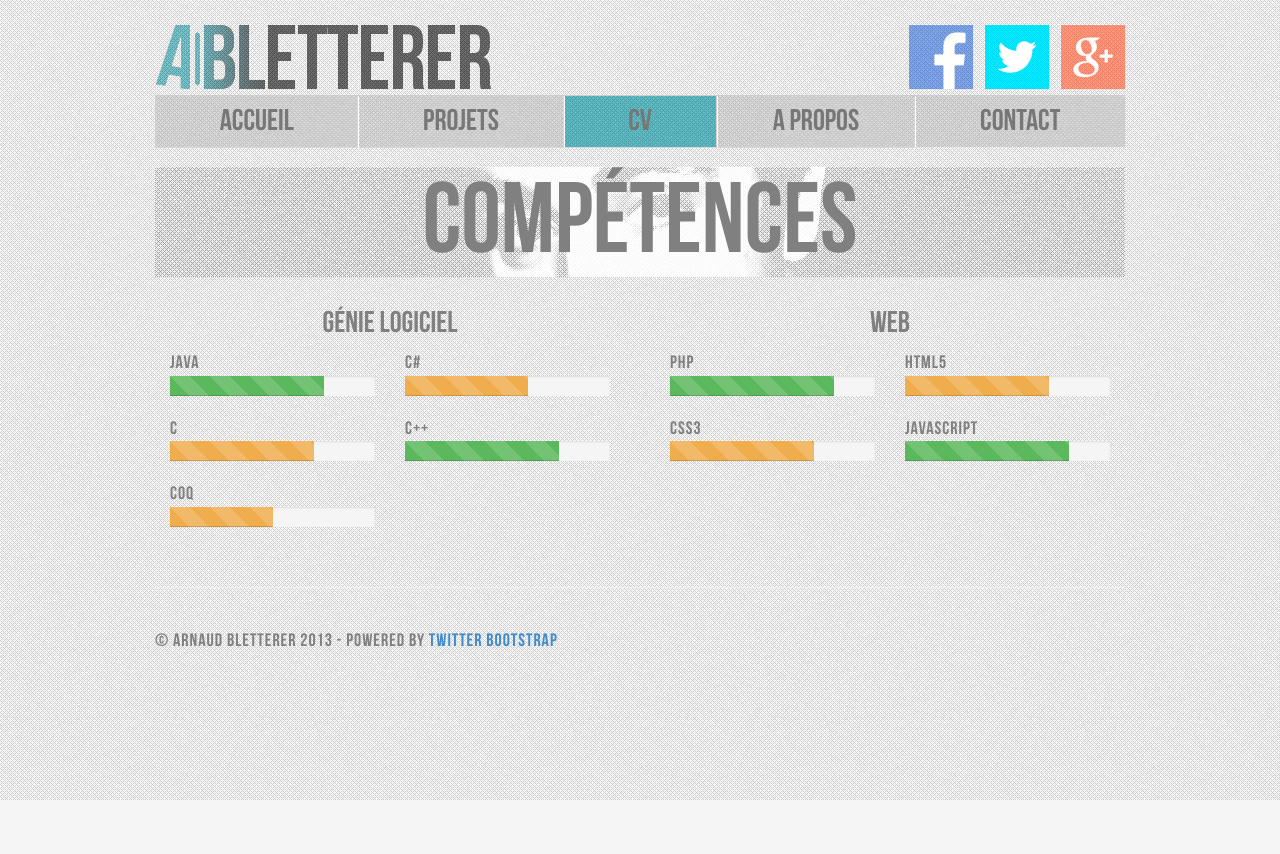
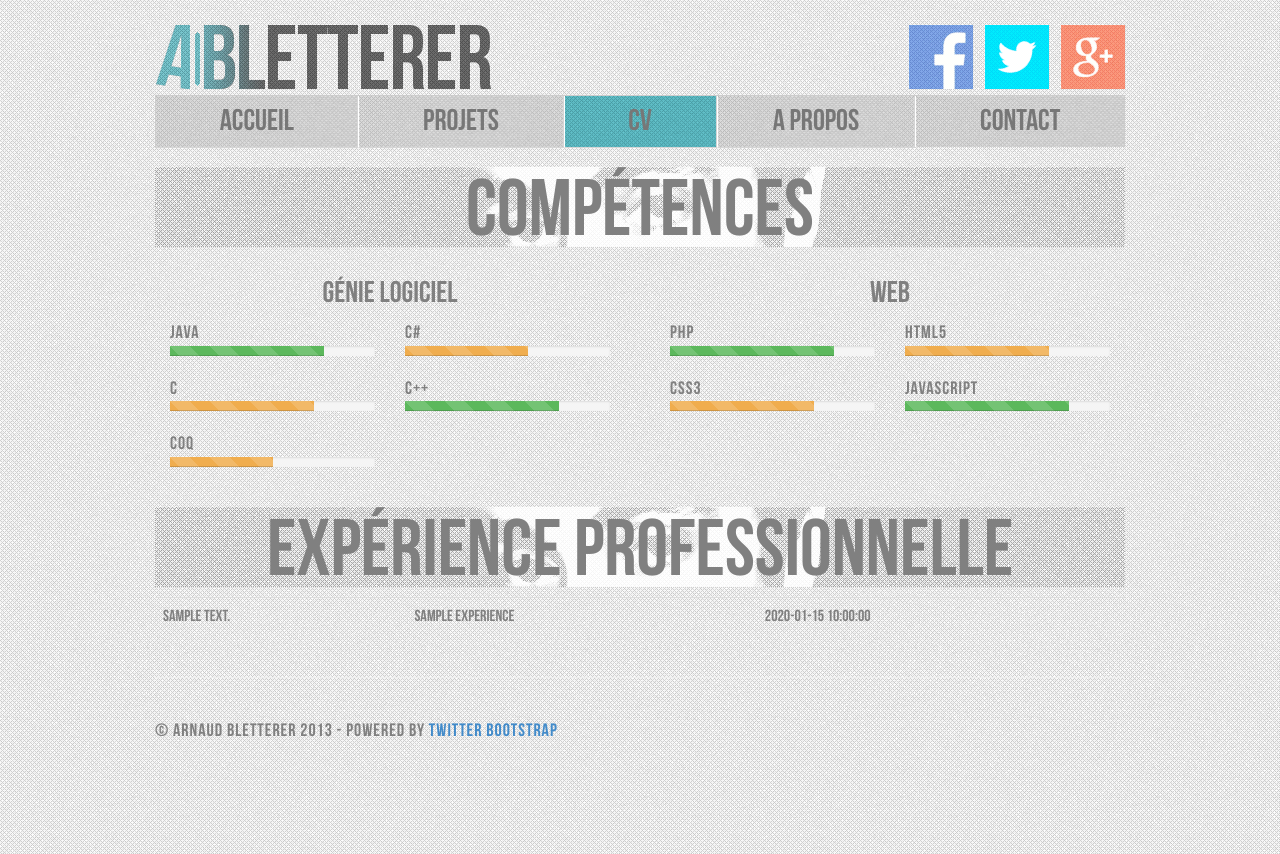
Before and after one commit to abletterer/Portfolio, a PHP site: page /cv.php in a window 1280 px wide. Before the commit the page ends 800 px from the top, so only its background shows below. Run offline with PHP 8.4, Linux system fonts and the light colour scheme; data comes from the database, SQL or seed files in the repository; tables that the repository leaves empty or names only in its code hold one stand-in row (values such as "Sample post"); some libraries are stand-ins or nearby versions.

Commit message:
Modificiations présentation h1

```diff
--- a/css/main.css
+++ b/css/main.css
@@ -122,12 +122,11 @@ body {
     background-image: url('../img/lghtmesh.png');
 }
 
-h1 {
-    font-size: 100px;
+span.title-h1 h1{
+    font-size: 80px;
     text-align:center;
     background-image: url('../img/profil-h1.png');
-    background-repeat:no-repeat;
-    background-position:center;
+    height:80px;
 }
 
 .jumbotron h1 {
--- a/cv.php
+++ b/cv.php
@@ -9,8 +9,11 @@ catch (Exception $e) {
 }
 
 $stmt = $pdo->query("SELECT * FROM competence ORDER BY categorieCompetence");
+$competences = $stmt->fetchAll(PDO::FETCH_ASSOC);
 
-$competences = $stmt->fetchAll(PDO::FETCH_ASSOC);
+$stmt = $pdo->query("SELECT * FROM experience ORDER BY dateDebutExperience");
+$experiences = $stmt->fetchAll(PDO::FETCH_BOTH);
+
 $lastCategorie = "";
 ?>
 <html lang="en"><head>
@@ -42,7 +45,14 @@ $lastCategorie = "";
 
 <?php require_once("header.php"); ?>
 
-    <h1>Compétences</h1>
+<?php
+    /*
+    *
+    * Partie COMPETENCES
+    *
+    */
+?>
+    <span class="title-h1"><h1>Compétences</h1></span>
     <div class="row">
 
 <?php foreach($competences as $competence) {
@@ -64,8 +74,8 @@ $lastCategorie = "";
 ?>
         <div class="col-xs-6 col-sm-6 col-md-6 col-lg-6">
             <p style="margin:0px; letter-spacing:1px; font-size:18px"><?php echo $competence['nomCompetence']; ?></p>
-            <div class="progress progress-striped" onmouseover="this.className='progress progress-striped active'" onmouseout="this.className='progress progress-striped'">
-                <div class="progress-bar <?php echo $typeBar; ?>" role="progressbar" aria-valuenow="<?php echo $competence['noteCompetence']; ?>" aria-valuemin="0" aria-valuemax="100" style="width: <?php echo $competence['noteCompetence']; ?>%">
+            <div class="progress progress-striped" onmouseover="this.className='progress progress-striped active'" onmouseout="this.className='progress progress-striped'" style="height:10px;">
+                <div class="progress-bar <?php echo $typeBar; ?>" role="progressbar" aria-valuenow="<?php echo $competence['noteCompetence']; ?>" aria-valuemin="0" aria-valuemax="100" style="width: <?php echo $competence['noteCompetence']; ?>%; height:10px;">
                     <span class="sr-only"><?php echo $competence['noteCompetence']; ?>% Complete (success)</span>
                 </div>
             </div>
@@ -75,6 +85,55 @@ $lastCategorie = "";
     if($lastCategorie!="") echo "</div>";   //Si au moins un élément a été trouvé dans la table
 ;?>
     </div>
+
+   <?php /*
+    *
+    * Partie EXPERIENCE PROFESSIONNELLE
+    *
+    */ ?>
+    <span class="title-h1"><h1>Expérience professionnelle</h1></span>
+    <!-- TABLEAU D'EXPERIENCE-->
+    <table class="table table-hover">
+        <thead>
+<?
+    $colonnes = array_keys($experiences[0]);
+    $nbcolonnes = 0;
+    foreach($colonnes as $colonne) {
+        ++$nbcolonnes;
+        if(!is_numeric($colonne) && $colonne!="idExperience") {
+            switch($colonne) {
+            case "nomExperience" :
+                echo "<th></th>";
+            break;
+            case "dateDebutExperience" :
+                echo "<th>Debut</th>";
+            break;
+            case "dateFinExperience" :
+                echo "<th>Fin</th>";
+            break;
+            case "employeurExperience" :
+                echo "<th>Employeur</th>";
+            break;
+            case "emplacementExperience" :
+                echo "<th>Emplacement</th>";
+            break;
+            }
+        }
+    }
+?>
+        </thead>
+        <tbody>
+<?php
+        foreach($experiences as $experience) {
+            echo "<tr>";
+            for($i=1;$i<$nbcolonnes/2;$i++)
+                echo "<td>".$experience[$i]."</td>";
+            echo "</tr>";
+        }
+?>
+        </tbody>
+    </table>
+
 
 <?php require_once("footer.php"); ?>
 
--- a/projets.php
+++ b/projets.php
@@ -41,7 +41,9 @@ $projets = $stmt->fetchAll(PDO::FETCH_ASSOC);
 
 <?php require_once("header.php"); ?>
 
-    <h1>Projets</h1>
+    <span class="title-h1">
+        <h1>Projets</h1>
+    </span>
       <div class="row">
 
 <?php
```
